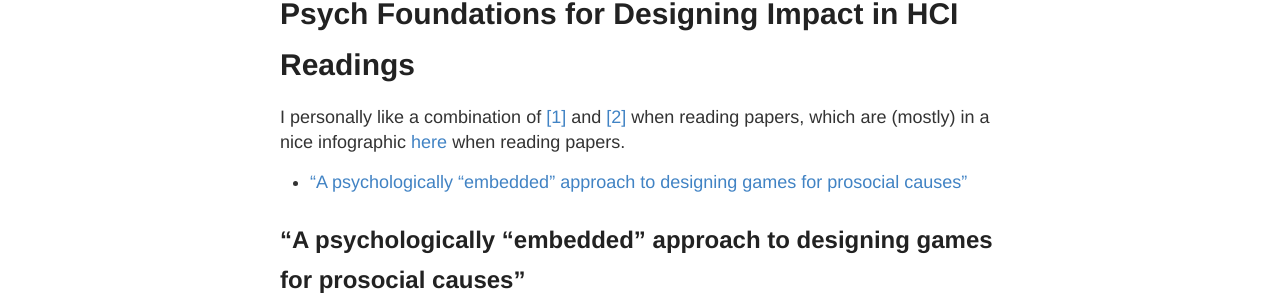
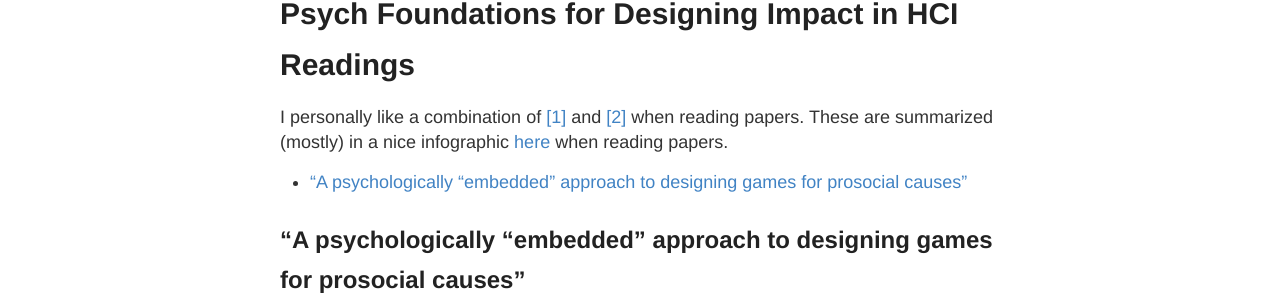
Before and after one commit to RONNCC/ronncc.github, a Jekyll site: the page built from _posts/2016-1-13-the-post-8956.md, in a window 1280 px wide. Shown: the part 173-473 px from the top of the page. Built offline with Jekyll 4.4.1, drawn with Linux system fonts in a browser that asks for light colours; comment, search, counter and statistics services are not loaded.

Commit message:
update from Jekyller

```diff
--- a/_posts/2016-1-13-the-post-8956.md
+++ b/_posts/2016-1-13-the-post-8956.md
@@ -6,14 +6,14 @@ date: '2016-1-13'
 info:
 layout: post
 published: true
-sha: 84eadecae9d13db07ef8829d551b1527719c4d87
+sha: eb017a083c48564cb68f0c4a25ee8505dae94d64
 slug: the-post-8956
 tags: []
 title: 'Psych Foundations for Designing Impact in HCI Readings'
 type: post
 
 ---
-I personally like a combination of [[1]](http://www.eecs.harvard.edu/~michaelm/postscripts/ReadPaper.pdf) and [[2]](http://www.cs.columbia.edu/~hgs/netbib/efficientReading.pdf) when reading papers, which are (mostly) in a nice infographic [here](http://www.slideshare.net/ElsevierConnect/infographic-how-to-read-scientific-papers) when reading papers.
+I personally like a combination of [[1]](http://www.eecs.harvard.edu/~michaelm/postscripts/ReadPaper.pdf) and [[2]](http://www.cs.columbia.edu/~hgs/netbib/efficientReading.pdf) when reading papers. These are summarized (mostly) in a nice infographic [here](http://www.slideshare.net/ElsevierConnect/infographic-how-to-read-scientific-papers) when reading papers.
 
 * TOC
 {:toc}
```
